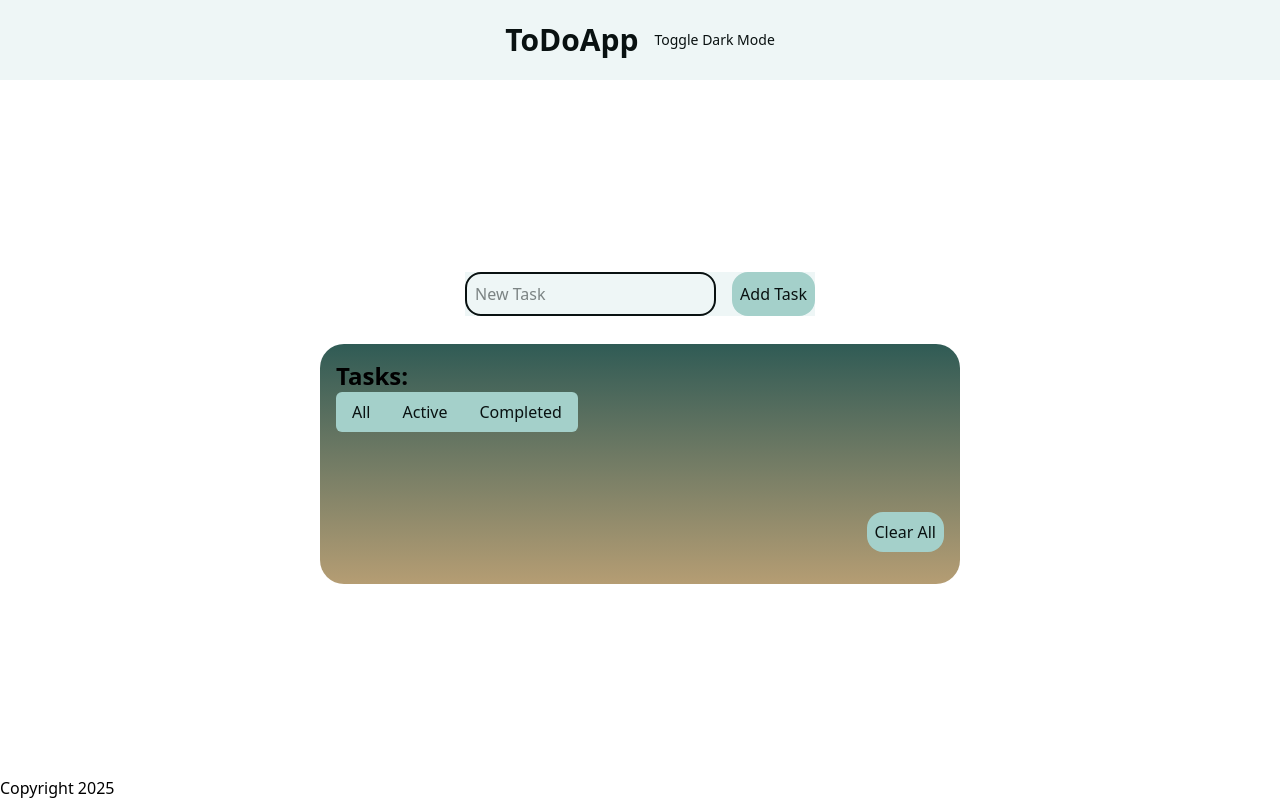
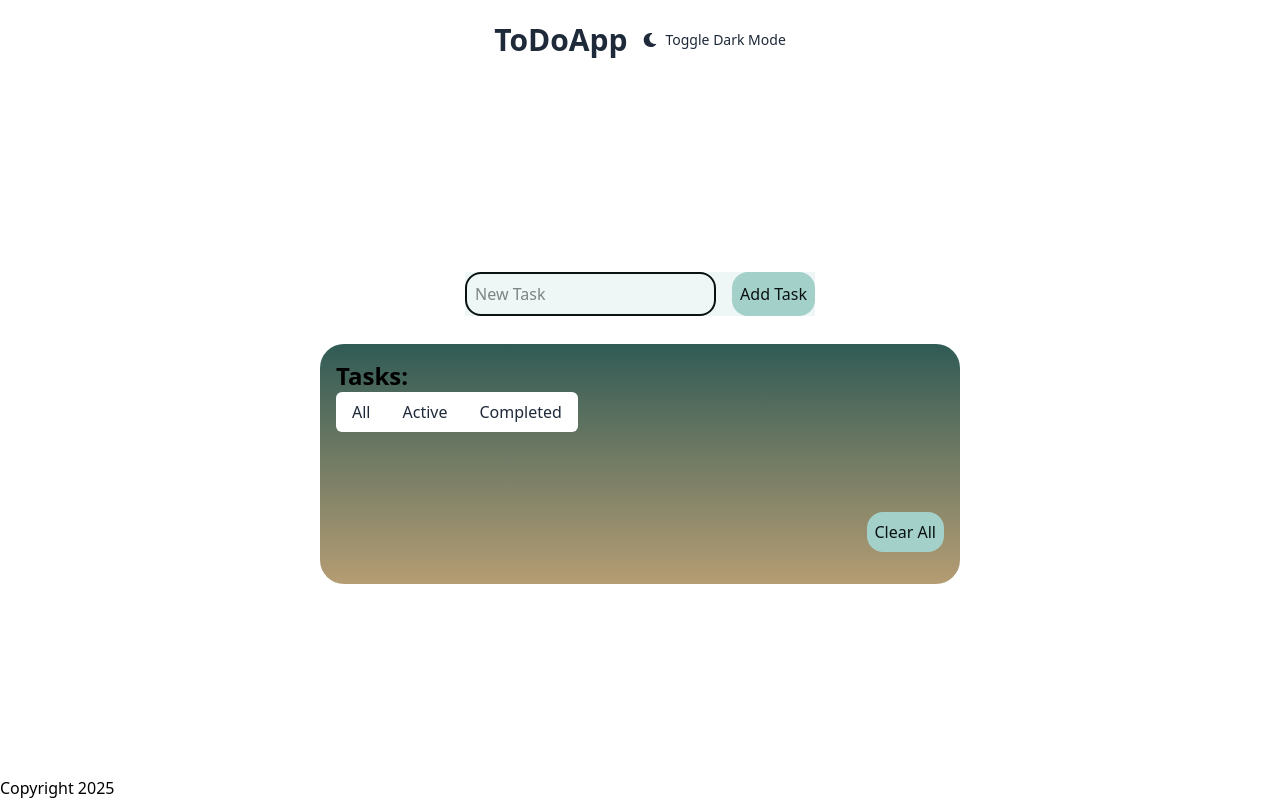
Before and after one commit to HyoteiCrown/ToDoApp, a React (Vite) app: page / in a window 1280 px wide. Built offline with nearby package versions, Linux system fonts and the light colour scheme.

Commit message:
ive broke everything with zustand. will fix it future.

```diff
--- a/package.json
+++ b/package.json
@@ -13,7 +13,9 @@
     "@tailwindcss/vite": "^4.0.3",
     "react": "^19.0.0",
     "react-dom": "^19.0.0",
-    "tailwindcss": "^4.0.3"
+    "react-icons": "^5.4.0",
+    "tailwindcss": "^4.0.3",
+    "zustand": "^5.0.3"
   },
   "devDependencies": {
     "@eslint/js": "^9.19.0",
--- a/src/components/AddTask.jsx
+++ b/src/components/AddTask.jsx
@@ -1,48 +1,32 @@
-import { useState } from "react";
-import {useTheme } from '../ThemeContext'
-import PropTypes from "prop-types";
-import ButtonMain from "./ButtonMain";
-import "../index.css";
+import { useTheme } from '../ThemeContext';
+import ButtonMain from './ButtonMain';
+import '../index.css';
+import useTodoStore from '../store/usetodoStore'; // Импортируем хранилище Zustand
 
-function AddTask({ setTodos }) {
-  const {isDarkMode}= useTheme()
-  const [newTodo, setNewTodo] = useState("");
-
-  const addTodo = () => {
-    if (newTodo.trim() === "") {
-      alert("You can't add an empty task");
-      return;
-    }
-    const todo = {
-      id: Date.now(),
-      text: newTodo,
-      completed: false,
-    };
-    setTodos((prevTodos) => [...prevTodos, todo]);
-    setNewTodo("");
-  };
+function AddTask() {
+  const { isDarkMode } = useTheme();
+  const { newTodo, setNewTodo, addTodo } = useTodoStore(); // Используем Zustand
 
   return (
     <section
-    className={`flex gap-3 ${
-      isDarkMode ? 'bg-background-dark text-tcolor-dark' : 'bg-background text-tcolor'
-    }`}>
+      className={`flex gap-3 ${
+        isDarkMode ? 'bg-background-dark text-tcolor-dark' : 'bg-background text-tcolor'
+      }`}
+    >
       <div className="flex gap-4">
         <input
           value={newTodo}
           onChange={(e) => setNewTodo(e.target.value)}
-          className={`p-2 border-2 focus:scale-110 transition-all ease-in-out duration-150 rounded-2xl ${isDarkMode ? 'bg-background-dark text-tcolor-dark' : 'bg-background text-tcolor'}`}
+          className={`p-2 border-2 focus:scale-110 transition-all ease-in-out duration-150 rounded-2xl ${
+            isDarkMode ? 'bg-background-dark text-tcolor-dark' : 'bg-background text-tcolor'
+          }`}
           placeholder="New Task"
           type="text"
         />
-         <ButtonMain onClick={addTodo}>Add Task</ButtonMain>
-
+        <ButtonMain onClick={addTodo}>Add Task</ButtonMain>
       </div>
     </section>
   );
 }
 
-AddTask.propTypes = {
-  setTodos: PropTypes.func.isRequired,
-};
 export default AddTask;
--- a/src/components/ButtonMain.jsx
+++ b/src/components/ButtonMain.jsx
@@ -16,7 +16,6 @@ const ButtonMain = ({ children, onClick }) => {
 
 ButtonMain.propTypes = {
     children: PropTypes.node.isRequired,
-    isDarkMode: PropTypes.bool.isRequired,
     onClick: PropTypes.func.isRequired,
 };
 
--- a/src/components/Header.jsx
+++ b/src/components/Header.jsx
@@ -1,17 +1,32 @@
-import { useTheme } from '../ThemeContext';
+import useThemeStore from '../store/themeStore';
+import { FaSun, FaMoon } from 'react-icons/fa';
+import PropTypes from 'prop-types';
+
+export const getThemeClasses = (isDarkMode) => ({
+  bg: isDarkMode ? 'bg-gray-800' : 'bg-white',
+  text: isDarkMode ? 'text-white' : 'text-gray-800'
+});
 
 export default function Header() {
-
-  const {toggleTheme,isDarkMode} = useTheme();
-
+  const { isDarkMode, toggleTheme } = useThemeStore();
+  const { bg, text } = getThemeClasses(isDarkMode);
 
   return (
-      <header className={`flex justify-center items-center h-20 ${
-        isDarkMode ? 'bg-background-dark text-tcolor-dark' : 'bg-background text-tcolor'
-      }`}>
-          <h1 className={`text-3xl font-bold ${isDarkMode ? 'text-tcolor-dark bg-background-dark' : 'text-tcolor bg-background'}`}>
-          ToDoApp</h1>
-          <button onClick={toggleTheme} className={`ml-4 text-sm ${isDarkMode? 'bg-background-dark text-tcolor-dark' : 'bg-background'} hover:bg-${isDarkMode? 'bg-background-dark' : 'bg-background '} transition-all duration-300`}>Toggle {isDarkMode? 'Light' : 'Dark'} Mode</button>
-      </header>
+    <header className={`flex justify-center items-center h-20 ${bg} ${text}`}>
+      <h1 className={`text-3xl font-bold ${bg} ${text}`}>ToDoApp</h1>
+      <button
+        type="button"
+        onClick={toggleTheme}
+        className={`ml-4 text-sm ${bg} ${text} hover:opacity-80 transition-all duration-300 flex items-center gap-2`}
+      >
+        {isDarkMode ? <FaSun /> : <FaMoon />}
+        Toggle {isDarkMode ? 'Light' : 'Dark'} Mode
+      </button>
+    </header>
   );
 }
+
+Header.propTypes = {
+  isDarkMode: PropTypes.bool.isRequired,
+  toggleTheme: PropTypes.func.isRequired,
+};
--- a/src/components/TodoItemActions.jsx
+++ b/src/components/TodoItemActions.jsx
@@ -19,21 +19,16 @@ const TodoItemActions = ({
       setIsEditing(false);
       inputRef.current.focus();
     }
-  }, [editedText, editTodo, todo.id, setIsEditing, inputRef]);
+  }, [editedText, editTodo, todo.id, inputRef, setIsEditing]);
 
   return (
     <div className="flex gap-2">
       {isEditing ? (
-        <ButtonMain
-        onClick={handleSave}
-        >Save</ButtonMain>
+        <ButtonMain onClick={handleSave}>Save</ButtonMain>
       ) : (
-      <ButtonMain
-        onClick={() => setIsEditing(true)}
-        >Edit</ButtonMain>
+        <ButtonMain onClick={() => setIsEditing(true)}>Edit</ButtonMain>
       )}
-      <ButtonMain
-       onClick={() => deleteTodo(todo.id)}>Delete</ButtonMain>
+      <ButtonMain onClick={() => deleteTodo(todo.id)}>Delete</ButtonMain>
     </div>
   );
 };
@@ -46,7 +41,6 @@ TodoItemActions.propTypes = {
   editedText: PropTypes.string.isRequired,
   inputRef: PropTypes.object.isRequired,
   isEditing: PropTypes.bool.isRequired,
-  isDarkMode: PropTypes.bool.isRequired,
 };
 
 export default TodoItemActions;
--- a/src/components/TodoItemText.jsx
+++ b/src/components/TodoItemText.jsx
@@ -1,23 +1,20 @@
 import { useTheme } from "../ThemeContext";
 import PropTypes from "prop-types";
+import { getThemeClasses } from "./Header";
 
 
 const TodoItemText = ({ todo, completeToggle }) => {
   const { isDarkMode } = useTheme();
+  const commonClasses = "transition duration-300 ease-in-out p-2";
+  const { text } = getThemeClasses(isDarkMode);
 
   return (
-    <div
-  className={
-    todo.completed
-      ? "line-through text-decoration-solid text-decoration-thickness-2 align-middle transition duration-300 ease-in-out p-2 "
-      : "transition duration-300 ease-in-out  p-2 "
-  }
->
+    <div className={`${todo.completed ? "line-through" : ""} ${commonClasses} ${text}`}>
       <input
         type="checkbox"
         checked={todo.completed}
         onChange={() => completeToggle(todo.id)}
-    className={`mr-2.5 ${isDarkMode ? `text-tcolor-dark` : `text-tcolor`}`}
+        className={`mr-2.5 ${text}`}
       />
       {todo.text}
     </div>
--- a/src/components/TodoList.jsx
+++ b/src/components/TodoList.jsx
@@ -2,11 +2,12 @@ import { useState, useCallback, useMemo } from "react";
 import { useTheme } from "../ThemeContext";
 import TodoItem from "./TodoItem";
 import PropTypes from "prop-types";
+import { getThemeClasses } from "./Header";
 
 function TodoList({ todos, setTodos }) {
   const [filter, setFilter] = useState("all");
   const { isDarkMode } = useTheme();
-
+  const { bg, text } = getThemeClasses(isDarkMode);
   const deleteTodo = useCallback(
     (id) => {
       setTodos(todos.filter((todo) => todo.id !== id));
@@ -40,10 +41,7 @@ function TodoList({ todos, setTodos }) {
   }, [todos, filter]);
 
   const sortedTodos = useMemo(() => {
-    return [...filteredTodos].sort((a, b) => {
-      if (a.completed === b.completed) return 0;
-      return a.completed ? 1 : -1;
-    });
+    return [...filteredTodos].sort((a, b) => (a.completed === b.completed ? 0 : a.completed ? 1 : -1));
   }, [filteredTodos]);
 
   const clearTodos = () => {
@@ -67,31 +65,19 @@ function TodoList({ todos, setTodos }) {
         <h2 className=" sticky text-2xl font-bold">Tasks:</h2>
         <span className="inline-flex rounded-md">
           <button
-            className={`${
-              isDarkMode
-                ? "bg-secondary-dark text-tcolor-dark"
-                : "bg-secondary text-tcolor"
-            } border-none not-last:py-2 px-4 rounded-l-md focus:bg-accent`}
+            className={`${bg} ${text} border-none not-last:py-2 px-4 rounded-l-md focus:bg-accent`}
             onClick={() => setFilter("all")}
           >
             All
           </button>
           <button
-            className={`${
-              isDarkMode
-                ? "bg-secondary-dark text-tcolor-dark"
-                : "bg-secondary text-tcolor"
-            } border-none not-last:py-2 px-4  focus:bg-accent`}
+            className={`${bg} ${text} border-none not-last:py-2 px-4 focus:bg-accent`}
             onClick={() => setFilter("active")}
           >
             Active
           </button>
           <button
-            className={`${
-              isDarkMode
-                ? "bg-secondary-dark text-tcolor-dark"
-                : "bg-secondary text-tcolor"
-            } border-none not-last:py-2 px-4 rounded-r-md focus:bg-accent`}
+            className={`${bg} ${text} border-none not-last:py-2 px-4 rounded-r-md focus:bg-accent`}
             onClick={() => setFilter("completed")}
           >
             Completed
--- /dev/null
+++ b/src/store/themeStore.js
@@ -0,0 +1,12 @@
+import { create } from "zustand";
+
+const useThemeStore = create((set) => ({
+    isDarkMode: localStorage.getItem('isDarkMode') === 'true',
+    toggleTheme: () => set((state) => {
+        const newMode = !state.isDarkMode;
+        localStorage.setItem('isDarkMode', newMode);
+        return { isDarkMode: newMode };
+    })
+}));
+
+export default useThemeStore;
--- /dev/null
+++ b/src/store/usetodoStore.js
@@ -0,0 +1,31 @@
+import { create } from "zustand";
+
+const useTodoStore = create((set) => ({
+    todos: localStorage.getItem("todos") ? JSON.parse(localStorage.getItem("todos")) : [],
+    newTodo: "",
+    addTodo: ()=>set((state)=>{
+        if(state.newTodo.trim() === ""){
+            alert("You can't add an empty task");
+            return state;
+        }
+        const todo = {
+            id: Date.now(),
+            text: state.newTodo,
+            completed: false,
+        };
+        const updatedTodos = [...state.todos, todo];
+        localStorage.setItem("todos", JSON.stringify(updatedTodos));
+        return {
+            todos: [...state.todos, todo],
+            newTodo: "",
+        };
+    }),
+    setNewTodo: (text) => set({ newTodo: text }),
+    editingTodoId: null,
+    editedText: "",
+    setEditingTodoId: (id, text) => set({ editingTodoId: id, editedText: text }),
+    clearEditingTodo: () => set({ editingTodoId: null, editedText: "" }),
+
+}));
+
+export default useTodoStore;
```
Also changed, not shown: src/components/TodoItem.jsx (+9 -7 lines). Lines whose indentation alone changed are shown as unchanged.
